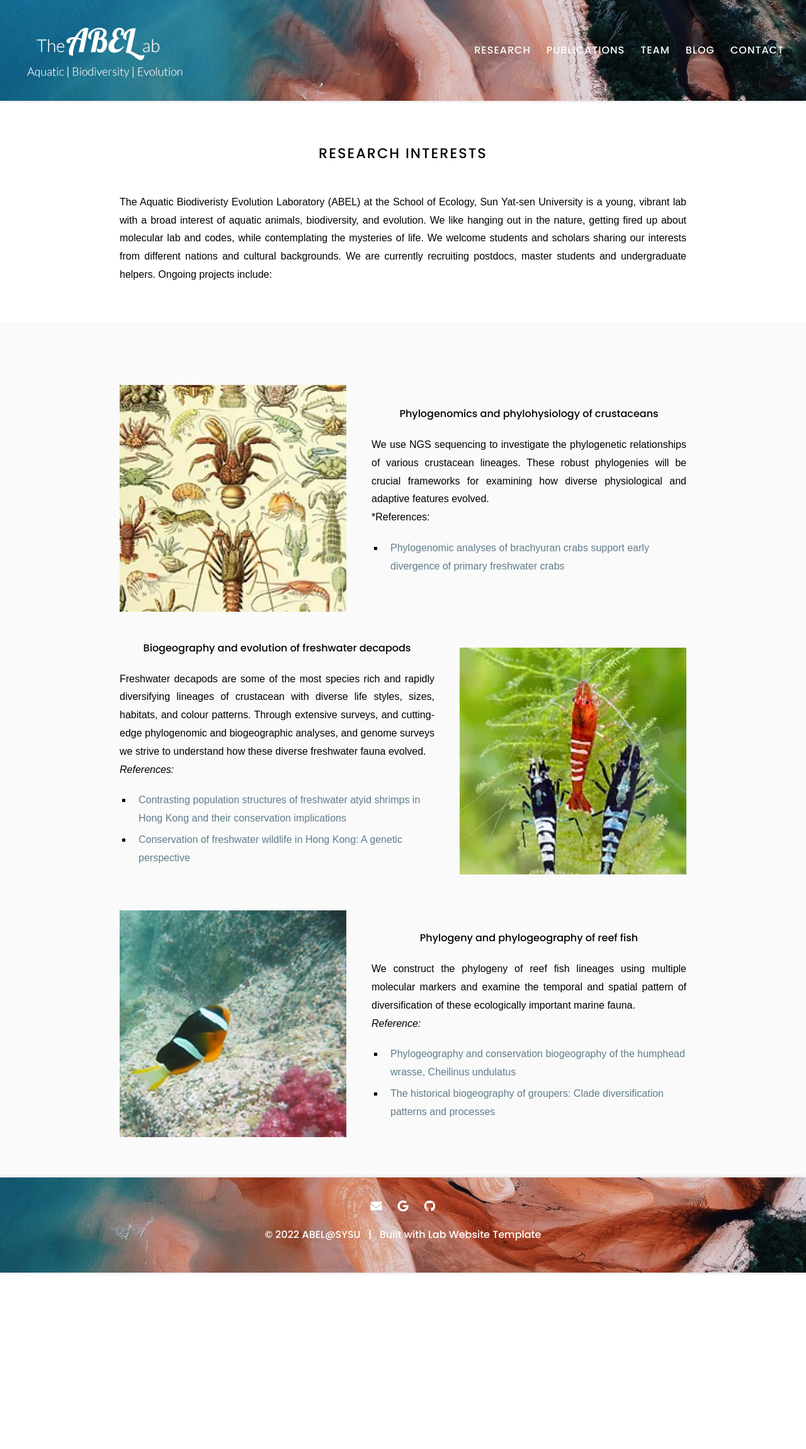
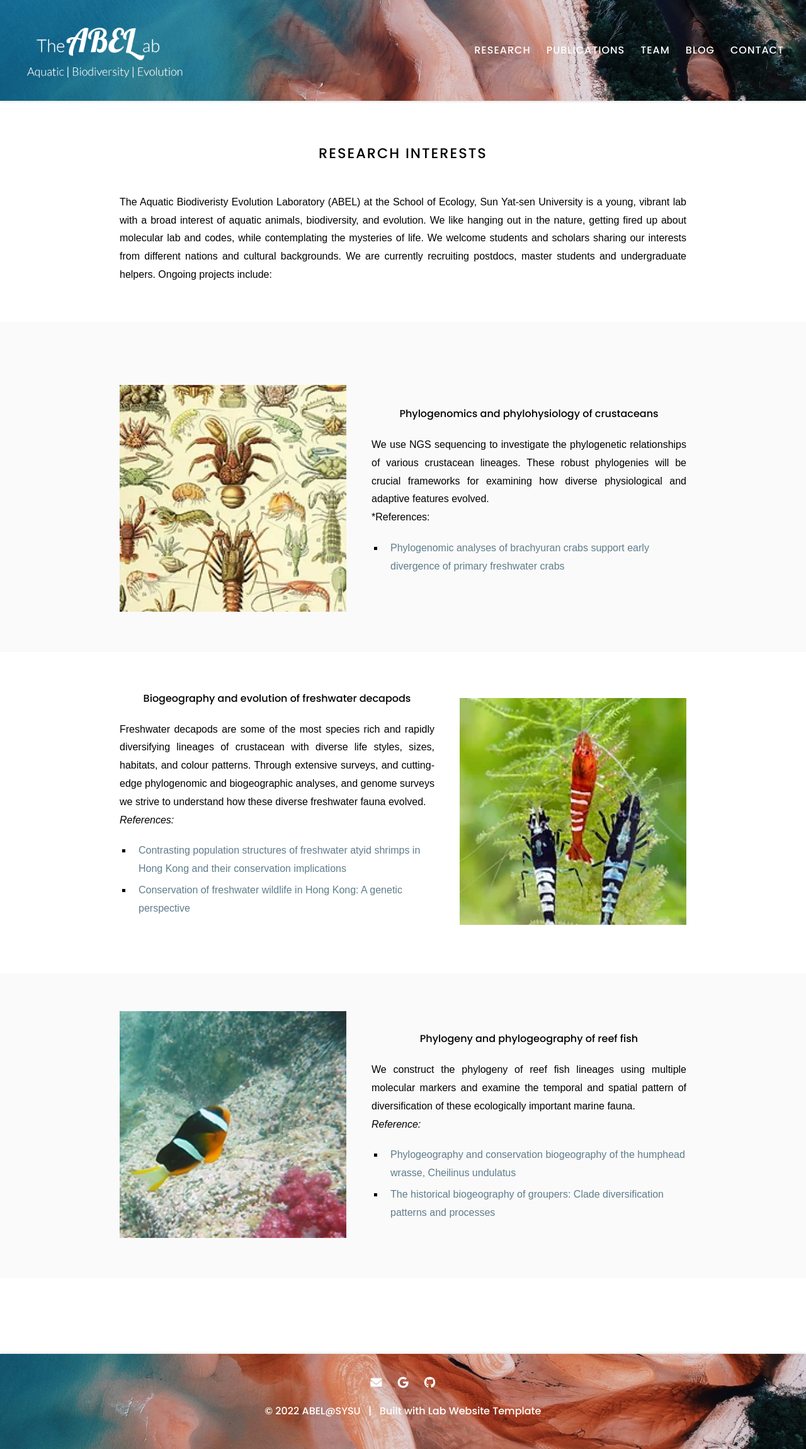
Before and after one commit to abel-sysu/en, a Jekyll site: the page built from research/index.md, in a window 1280 px wide. Shown: the whole page at 63% size. Built offline with Jekyll 4.4.1, drawn with Linux system fonts in a browser that asks for light colours; before the commit the page ends 2020 px from its top, so only the background shows below that.

Commit message:
Update index.md

```diff
--- a/research/index.md
+++ b/research/index.md
@@ -4,25 +4,25 @@ nav:
   order: 1
   tooltip: Research topics and published works
 ---
-{% include section.html %}
 
 # Research Interests
 
 The Aquatic Biodiveristy Evolution Laboratory (ABEL) at the School of Ecology, Sun Yat-sen University is a young, vibrant lab with a broad interest of aquatic animals, biodiversity, and evolution. We like hanging out in the nature, getting fired up about molecular lab and codes, while contemplating the mysteries of life. We welcome students and scholars sharing our interests from different nations and cultural backgrounds. We are currently recruiting postdocs, master students and undergraduate helpers. Ongoing projects include:
 <br>
 {% include section.html %}
+
 {% capture text %}
 We use NGS sequencing to investigate the phylogenetic relationships of various crustacean lineages. These robust phylogenies will be crucial frameworks for examining how diverse physiological and adaptive features evolved.<br>
 *References:<br>
 * [Phylogenomic analyses of brachyuran crabs support early divergence of primary freshwater crabs](https://www.sciencedirect.com/science/article/pii/S1055790318301805)<br><br>
 {% endcapture %}
-
 {%
   include feature.html
   image="research/crustacea.png"
   title="Phylogenomics and phylohysiology of crustaceans"
   text=text
 %}
+{% include section.html %}
 
 {% capture text %}
 Freshwater decapods are some of the most species rich and rapidly diversifying lineages of crustacean with diverse life styles, sizes, habitats, and colour patterns. Through extensive surveys, and cutting-edge phylogenomic and biogeographic analyses, and genome surveys we strive to understand how these diverse freshwater fauna evolved.<br>
@@ -30,7 +30,6 @@ Freshwater decapods are some of the most species rich and rapidly diversifying l
 * [Contrasting population structures of freshwater atyid shrimps in Hong Kong and their conservation implications](https://www.publish.csiro.au/mf/MF21069)<br>
 * [Conservation of freshwater wildlife in Hong Kong: A genetic perspective](https://onlinelibrary.wiley.com/doi/abs/10.1002/aqc.3211)<br><br>
 {% endcapture %}
-
 {%
   include feature.html
   image="research/atyid.png"
@@ -38,6 +37,7 @@ Freshwater decapods are some of the most species rich and rapidly diversifying l
   flip=true
   text=text
 %}
+{% include section.html %}
 
 {% capture text %}
 We construct the phylogeny of reef fish lineages using multiple molecular markers and examine the temporal and spatial pattern of diversification of these ecologically important marine fauna.<br>
@@ -45,10 +45,10 @@ We construct the phylogeny of reef fish lineages using multiple molecular marker
 * [Phylogeography and conservation biogeography of the humphead wrasse, Cheilinus undulatus](https://escholarship.org/content/qt1wt383wf/qt1wt383wf.pdf)<br>
 * [The historical biogeography of groupers: Clade diversification patterns and processes](https://www.sciencedirect.com/science/article/pii/S1055790316000567)<br>
 {% endcapture %}
-
 {%
   include feature.html
   image="research/reeffish.png"
   title="Phylogeny and phylogeography of reef fish"
   text=text
 %}
+{% include section.html %}
```
